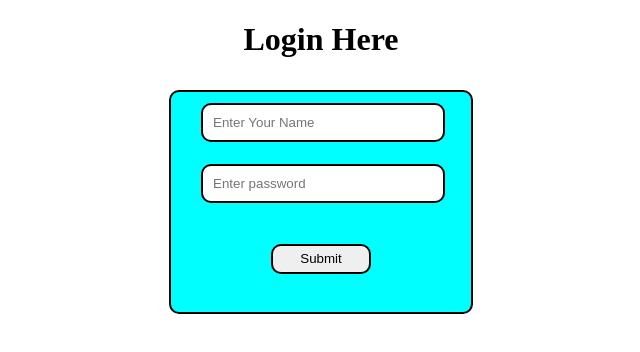
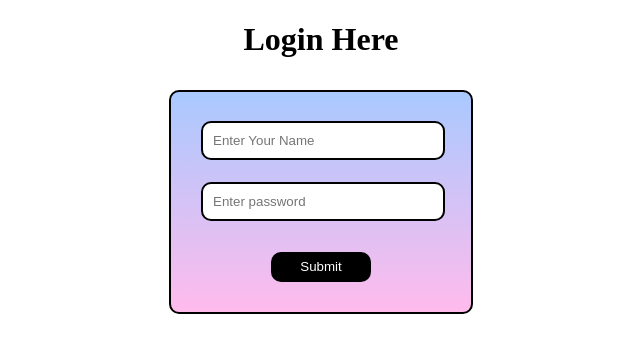
Before and after one commit to surajjagtap9836/internship-project1, a React (Vite) app: page / in a window 1280 px wide. Shown: the top 352 px of the page, without its empty margins (319-959 px from the left). Built offline with nearby package versions, Linux system fonts and the light colour scheme.

Commit message:
add css gradient & alert

```diff
--- a/src/Login.css
+++ b/src/Login.css
@@ -1,12 +1,11 @@
 .input-container{
-    background-color: aqua;
     height: 220px;
     width: 300px;
     margin-top: 10px;
     border: 2px solid black;
     border-radius: 10px;
-
-
+    background-color: #A9C9FF;
+background-image: linear-gradient(180deg, #A9C9FF 0%, #FFBBEC 100%);
 
 }
 .main-div{
@@ -26,11 +25,25 @@
     border: 2px solid black;
     border-radius: 10px;
 }
+.ip:hover{
+    border: 2px solid aqua;
+    transition: 0.5s;
+    width: 225px;
+}
 .btn{
     height: 30px;
     width: 100px;
-    margin: 30px 100px;
+    margin: 20px 100px;
     border: 2px solid black;
     border-radius: 10px;
+    background-color: black;
+    color: white;
 
 }
+.btn:hover{
+    background-color: #fff;
+    color: black;
+    transition: 0.5s;
+    height: 32px;
+    width: 102px;
+}
--- a/src/Login.jsx
+++ b/src/Login.jsx
@@ -1,15 +1,52 @@
-import React from 'react'
+import React, { useState } from 'react'
 import './Login.css'
 function Login() {
+let [fullname,setfullname]=useState("");
+let[password,setpassword]=useState("");
+
+  let fullnameval=(event)=>{
+    setfullname(event.target.value);
+  }
+
+  let passwordval=(event)=>{
+    setpassword(event.target.value);
+
+  }
+  let formsubmit =()=>{
+    if(fullname==""){
+      alert("Please Fill FullName");
+    }
+    else if(password==""){
+      alert("Password Cannot Be Empty")
+    }
+
+    alert(`name:  ${fullname}     password:  ${password}`)
+    setfullname("");
+    setpassword("")
+  }
+
   return (
     <>
    <h1 className='title'>Login Here</h1>
     <div className='main-div'>
 
-         <div className='input-container'>
-         <input type='text' placeholder='Enter Your Name' className='ip'/><br/>
-         <input type='password' placeholder='Enter password 'className='ip'/><br/>
-         <button type='submit' className='btn'>Submit</button>
+         <div className='input-container'><br/>
+         <input type='text'
+          placeholder='Enter Your Name'
+          className='ip'
+          onChange={fullnameval}
+          value={fullname}
+          required
+          /><br/>
+         <input type='password'
+          placeholder='Enter password '
+          className='ip'
+          onChange={passwordval}
+          value={password}
+          required
+
+          /><br/>
+         <button type='submit' className='btn' onClick={formsubmit}>Submit</button>
          </div>
 
     </div>
```
